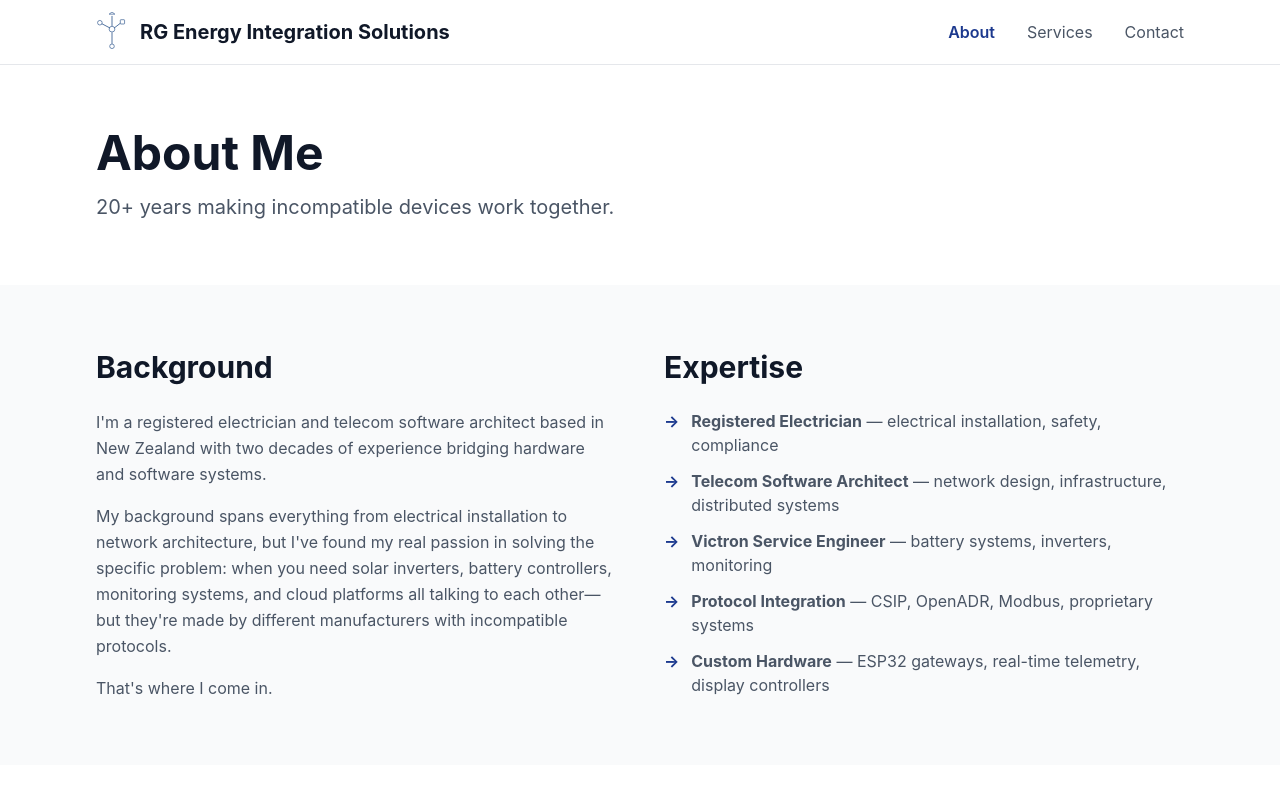
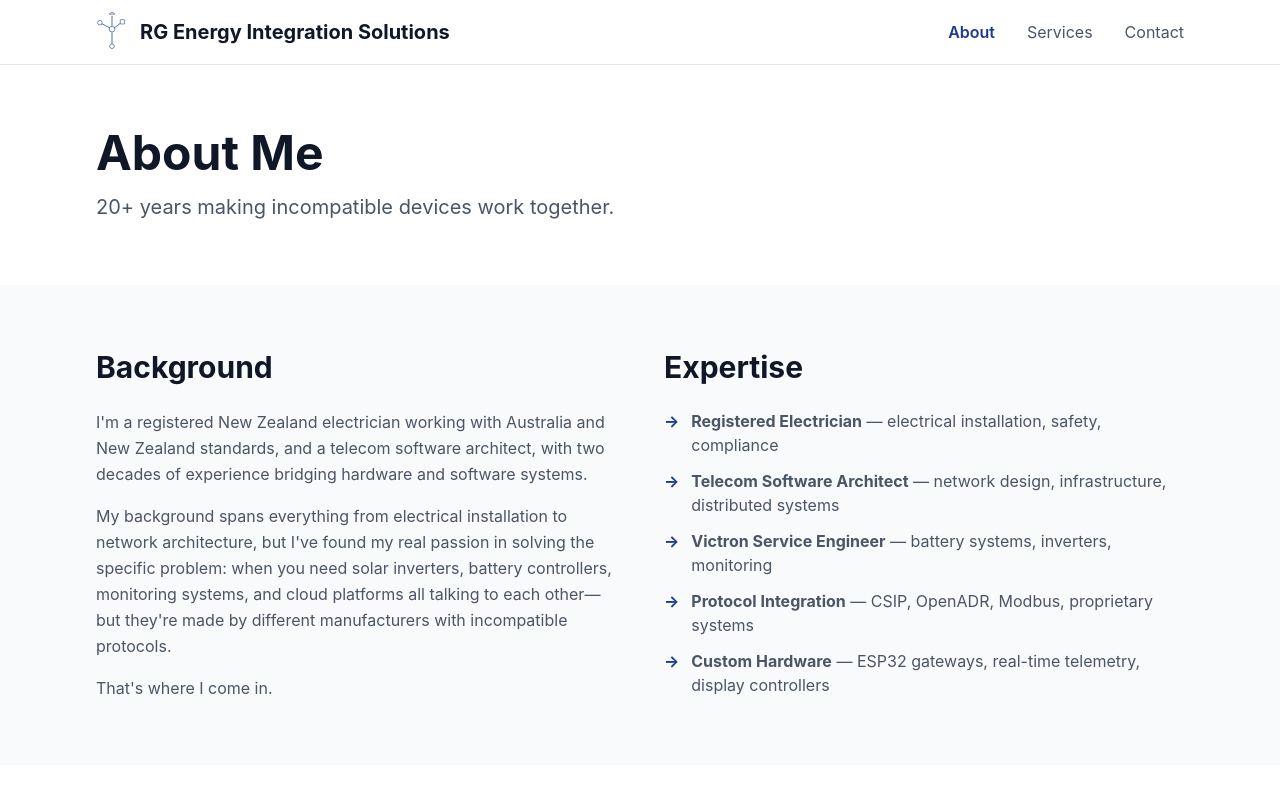
Before and after one commit to rginnz/nextjs-boilerplate, a Next.js app: page /about in a window 1280 px wide. Shown: the top 800 px of the page. Built offline with nearby package versions, Linux system fonts and the light colour scheme.

Commit message:
About: bio wording matches AU/NZ electrician line

```diff
--- a/app/about/page.tsx
+++ b/app/about/page.tsx
@@ -41,7 +41,7 @@ export default function About() {
             <div>
               <h2 className="text-3xl font-bold text-gray-900 mb-6">Background</h2>
               <p className="text-gray-600 mb-4 leading-relaxed">
-                I'm a registered electrician and telecom software architect based in New Zealand with two decades of experience bridging hardware and software systems.
+                I'm a registered New Zealand electrician working with Australia and New Zealand standards, and a telecom software architect, with two decades of experience bridging hardware and software systems.
               </p>
               <p className="text-gray-600 mb-4 leading-relaxed">
                 My background spans everything from electrical installation to network architecture, but I've found my real passion in solving the specific problem: when you need solar inverters, battery controllers, monitoring systems, and cloud platforms all talking to each other—but they're made by different manufacturers with incompatible protocols.
```
